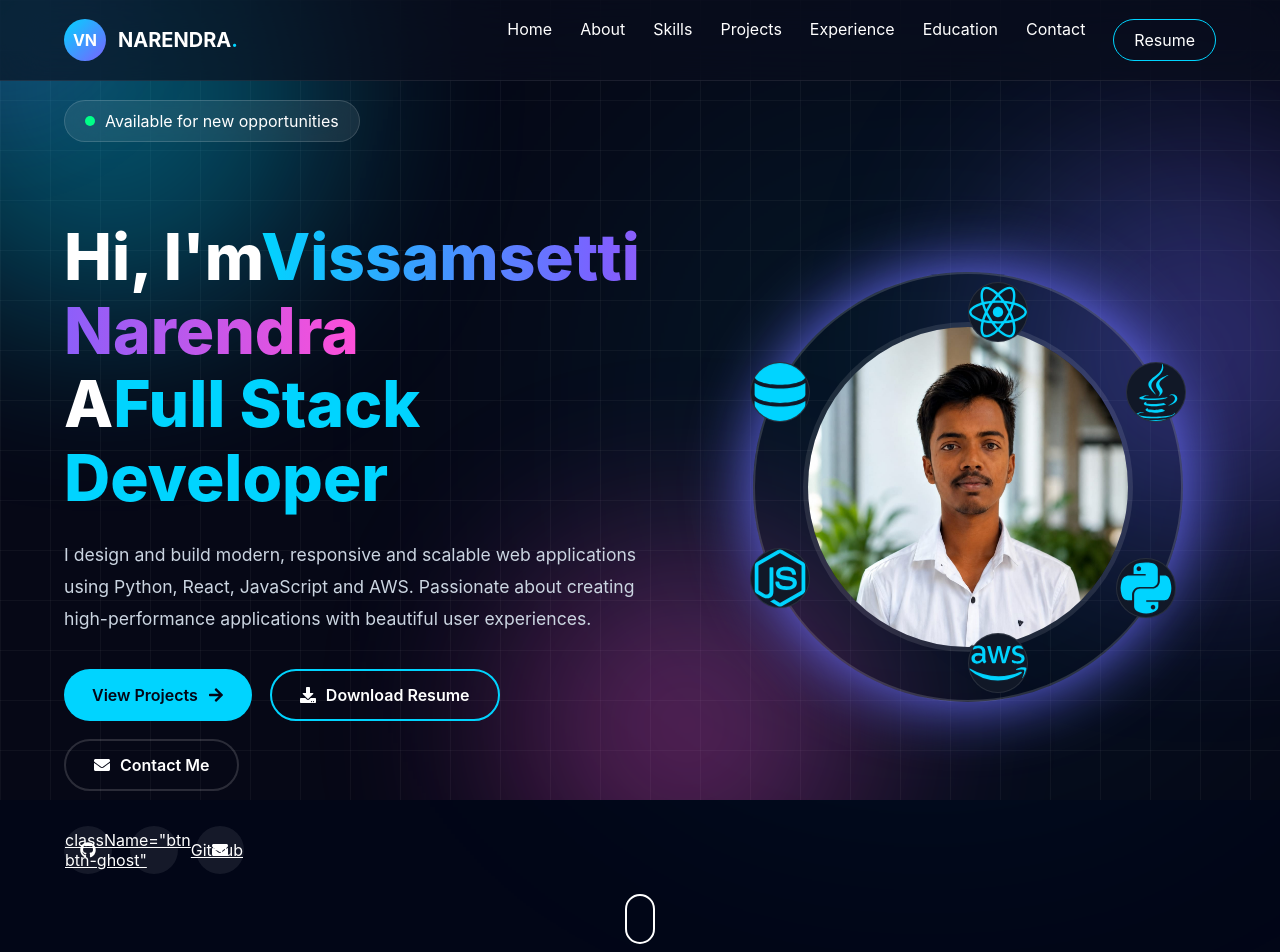
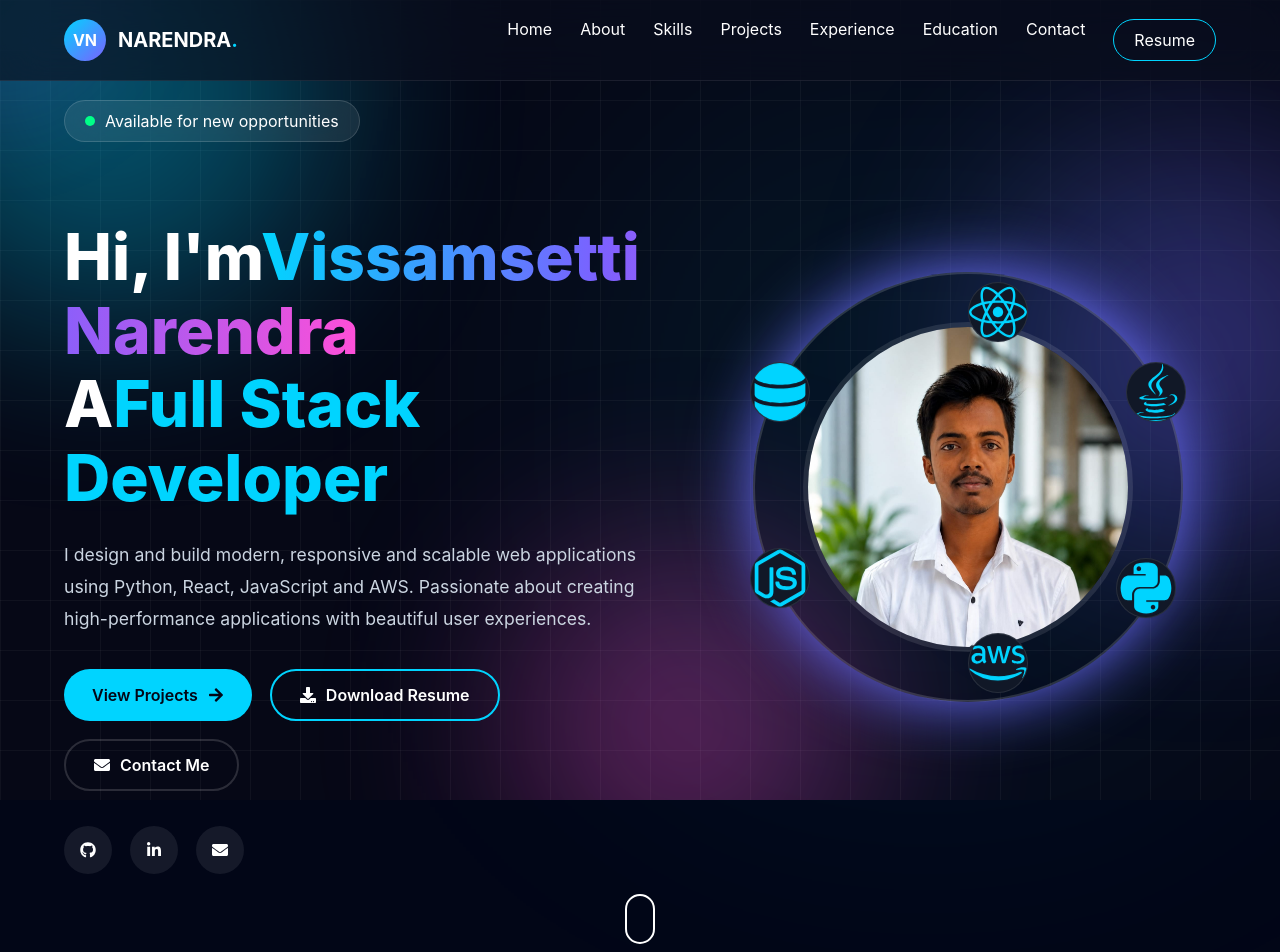
Before and after one commit to vissamsettinarendra-hub/portfolio, a React (Vite) app: page / in a window 1280 px wide. Shown: the top 952 px of the page. Built offline with nearby package versions, Linux system fonts and the light colour scheme.

Commit message:
prepare for deployment

```diff
--- a/src/components/Hero/Hero.jsx
+++ b/src/components/Hero/Hero.jsx
@@ -162,9 +162,9 @@ function Hero() {
             <a href="http://www.linkedin.com/in/visssamsettinarendra"
               target="_blank"
               rel="noreferrer">
-              className="btn btn-ghost"
+              {/* className="btn btn-ghost" */}
               <FaLinkedinIn />
-              <span>GitHub</span>
+              {/* <span>GitHub</span> */}
 
             </a>
 
```
